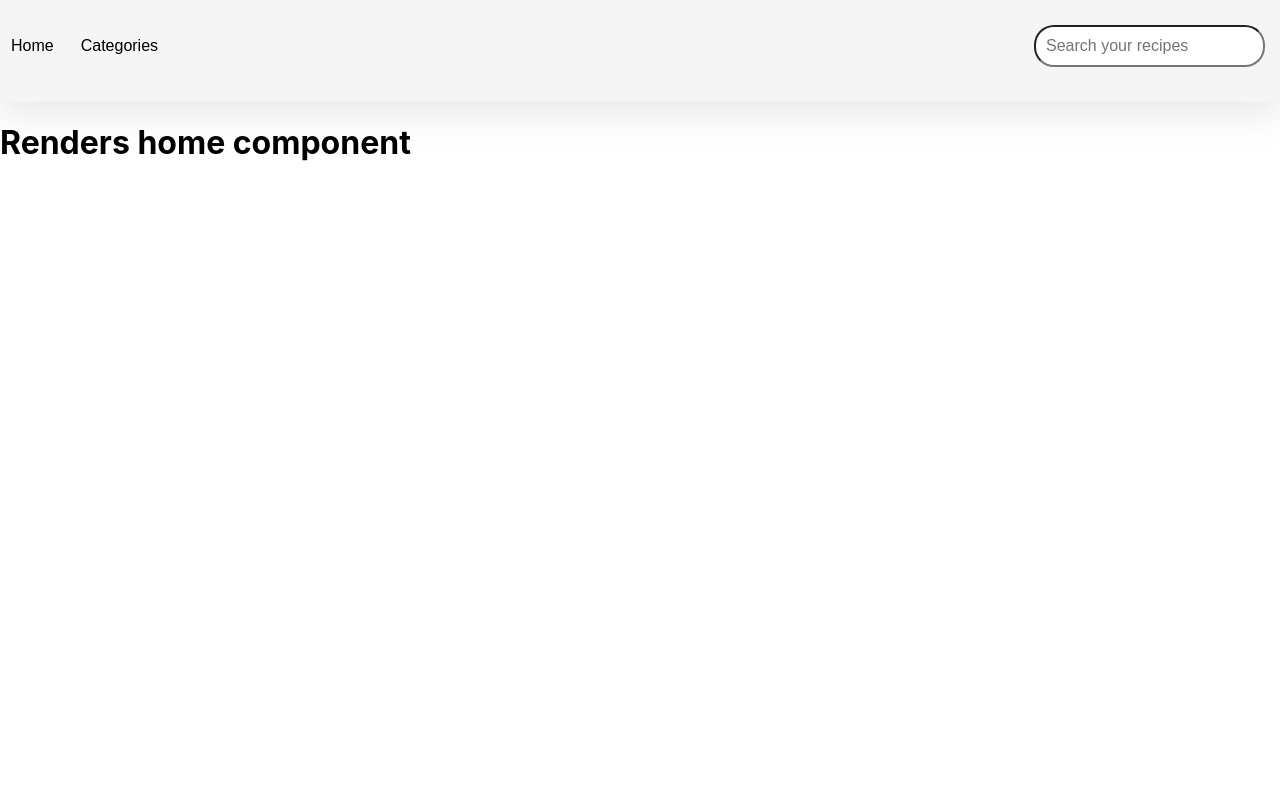
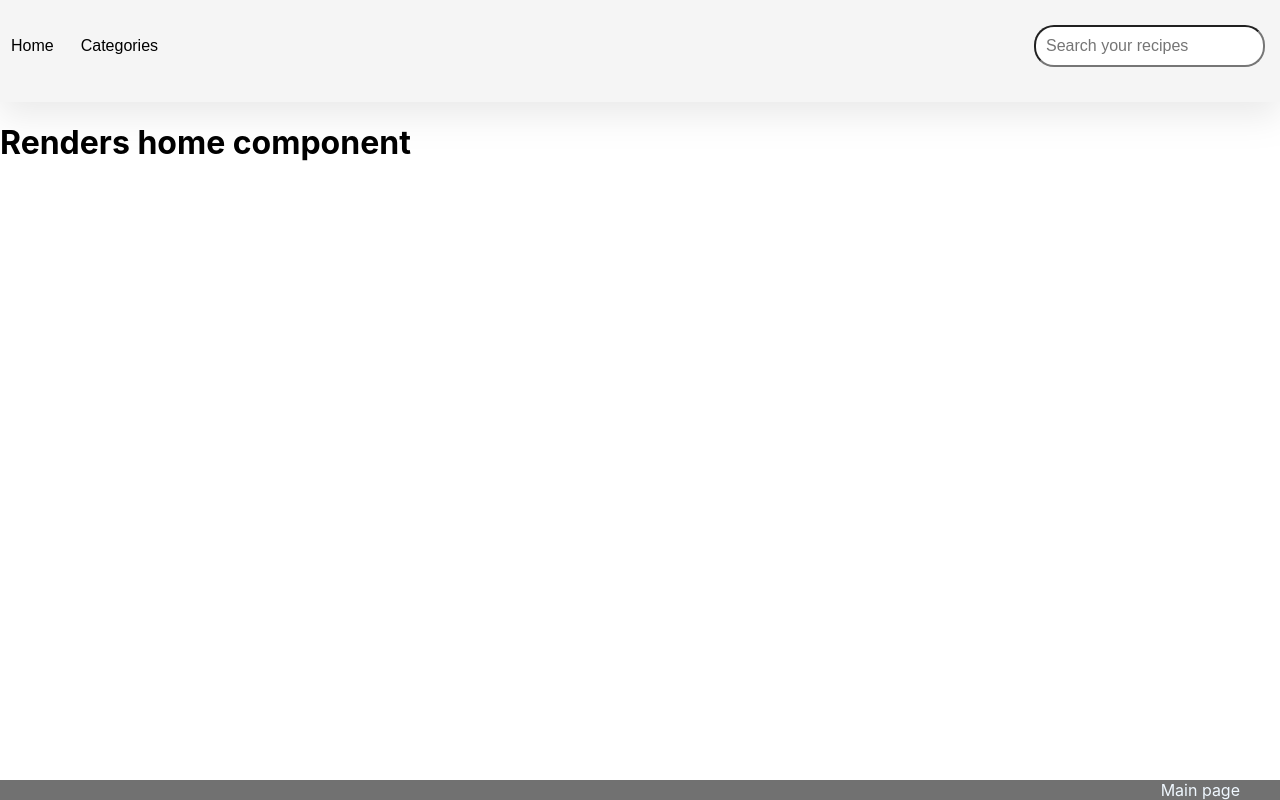
Before and after one commit to TheCukrus/2023_some_practice_react, a React (Create React App) app in the folder Frontend/: page /recipe_book in a window 1280 px wide. Built offline with nearby package versions, Linux system fonts and the light colour scheme.

Commit message:
create footer component

```diff
--- /dev/null
+++ b/Frontend/src/App.css
@@ -0,0 +1,18 @@
+.footer_container {
+    background-color: rgba(0, 0, 0, 0.555);
+    position: absolute;
+    bottom: 0;
+    width: 100%;
+    display: grid;
+    justify-items: end;
+}
+
+.footer_container a{
+    margin-right: 40px;
+    text-decoration: none;
+    color: aliceblue;
+}
+.footer_container a:hover{
+    color:red;
+    transition: color 0.5s;
+}
--- /dev/null
+++ b/Frontend/src/Footer.jsx
@@ -0,0 +1,13 @@
+import React from "react";
+import "./App.css";
+import { Link } from "react-router-dom";
+const Footer = () =>
+{
+    return (
+        <div className="footer_container">
+            <Link to="/">Main page</Link>
+        </div>
+    )
+}
+
+export default Footer;
--- a/Frontend/src/projects/recipe_book/Recipe_book.module.css
+++ b/Frontend/src/projects/recipe_book/Recipe_book.module.css
@@ -1,6 +1,12 @@
 /* Main view*/
 .main_view {
-    margin: 0em 2em 2em 2em;
+    margin: 0em 2em 0em 2em;
+    padding-bottom: 2em;
+}
+
+.container {
+    position: relative;
+    min-height: 100vh;
 }
 
 /*Recipe_book_navbar*/
--- a/Frontend/src/projects/recipe_book/Recipe_book_main.jsx
+++ b/Frontend/src/projects/recipe_book/Recipe_book_main.jsx
@@ -7,6 +7,7 @@ import Recipe_book_navbar from "./Recipe_book_navbar.jsx";
 import Recipe_book_meals from "./Recipe_book_meals.jsx";
 import Recipe_book_meal_by_id from "./Recipe_book_meal_by_id.jsx";
 import Recipe_book_search from "./Recipe_book_search";
+import Footer from "../../Footer";
 
 
 const Recipe_book_main = () =>
@@ -146,7 +147,7 @@ const Recipe_book_main = () =>
     }, [states])
 
     return (
-        <div>
+        <div className={s.container}>
             <Recipe_book_navbar set_states={set_states} set_error={set_error} search_term={search_term} set_search_term={set_search_term} set_search_result={set_search_result} />
             <div>
                 {states === "home" ? <Recipe_book_home /> : null}
@@ -155,6 +156,7 @@ const Recipe_book_main = () =>
                 {states === "meal" ? <Recipe_book_meal_by_id meal={meal} error={error} set_error={set_error} /> : null}
                 {states === "search" ? <Recipe_book_search search_result={search_result} set_states={set_states} set_meal_id={set_meal_id} /> : null}
             </div>
+            <Footer />
         </div>
     )
 };
--- a/Frontend/src/projects/todo_list_components/Todo_list.module.css
+++ b/Frontend/src/projects/todo_list_components/Todo_list.module.css
@@ -1,7 +1,7 @@
 /* main container */
 .Main_container {
   align-items: center;
-  padding: 20px;
+  padding: 20px 20px 20px 0px;
 }
 
 /* Todo list form component */
--- a/Frontend/src/projects/todo_list_components/Todo_list_main.jsx
+++ b/Frontend/src/projects/todo_list_components/Todo_list_main.jsx
@@ -3,6 +3,7 @@ import { useState, useEffect } from "react";
 import Todo_list from "./Todo_list.jsx";
 import Todo_list_form from "./Todo_list_form.jsx";
 import s from "./Todo_list.module.css";
+import Footer from "../../Footer.jsx";
 
 const Todo_list_main = () =>
 {
@@ -40,6 +41,7 @@ const Todo_list_main = () =>
         <div className={s.Main_container}>
             <Todo_list_form fetch_data={fetch_data} />
             <Todo_list data={data} set_data={set_data} fetch_data={fetch_data} />
+            <Footer />
         </div>
     )
 }
--- a/Frontend/src/projects/weather_app_components/Weather_app_main.jsx
+++ b/Frontend/src/projects/weather_app_components/Weather_app_main.jsx
@@ -3,6 +3,7 @@ import axios from "axios";
 import Weather_app_location_form from "./Weather_app_location_form.jsx";
 import Weather_app_data from "./Weather_app_data.jsx";
 import s from "./Weather.module.css";
+import Footer from "../../Footer.jsx";
 
 const Weather_app_main = () =>
 {
@@ -101,14 +102,11 @@ const Weather_app_main = () =>
     useEffect(() => { fetch_data(); }, [location]);
     useEffect(() => { fetch_air_polution(); }, [location]);
 
-    // useEffect(() => console.log(data), [data]);
-    // useEffect(() => console.log(air_pollution), [air_pollution]);
-
-
     return (
         <div className={s.main_container}>
             <Weather_app_location_form set_city={set_city} error={error} geo_location={geo_location} is_loading={is_loading} />
             <Weather_app_data data={data} air_pollution={air_pollution} unit={unit} set_unit={set_unit} temp_converter={temp_converter} />
+            <Footer />
         </div>
     )
 }
```
